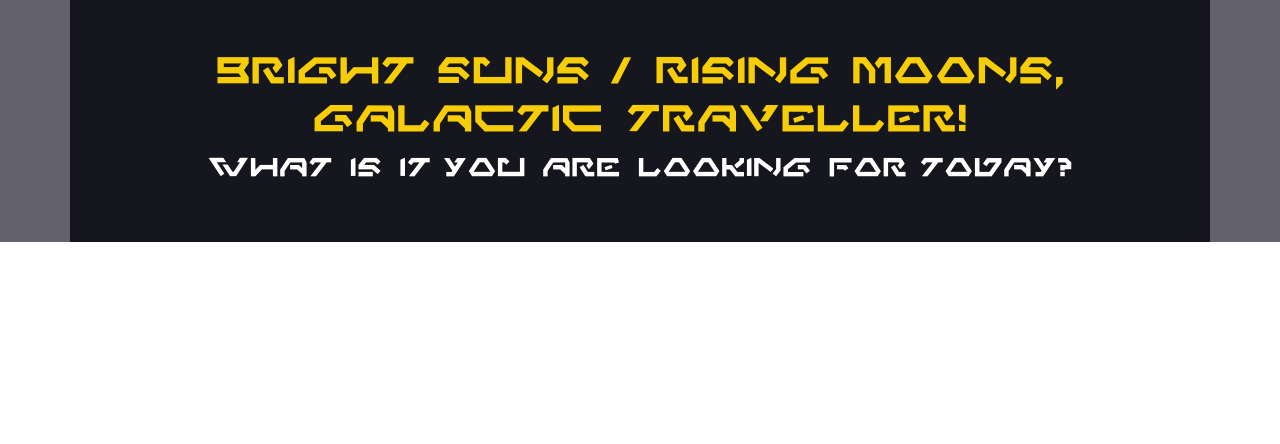
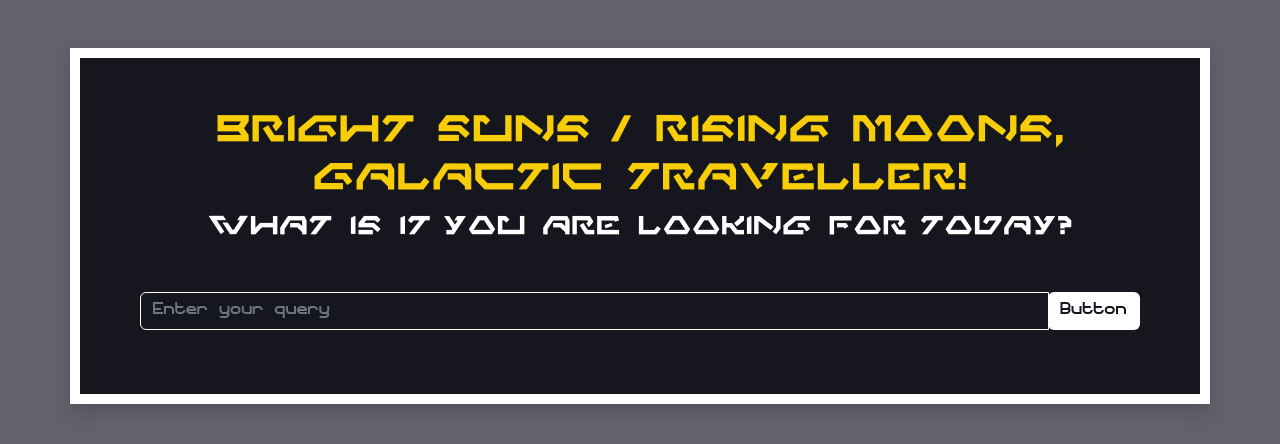
Before and after one commit to sarahkydnc/starwars-datapad, a React (Create React App) app: page / in a window 1280 px wide. Shown: the top 444 px of the page. Built offline with nearby package versions, Linux system fonts and the light colour scheme.

Commit message:
Added and simple-styled Form

```diff
--- a/src/App.css
+++ b/src/App.css
@@ -12,15 +12,18 @@
   --title-font: "Aurebesh-English", sans-serif;
   --body-font: "Anakin Mono", monospace;
   --highlight-color: #f7cd08;
-  --text-color: #ffffff;
+  --alert-color: #f90a0a;
+  --main-color: #ffffff;
 }
 
-.App {
+body {
   background-color: #62616c;
 }
 
 .container {
   background-color: #16171e;
+  border: 10px solid;
+  border-color: var(--main-color);
 }
 
 .container :is(h1, h3) {
@@ -33,5 +36,5 @@
 }
 
 .container h3 {
-  color: var(--text-color);
+  color: var(--main-color);
 }
--- a/src/App.js
+++ b/src/App.js
@@ -1,15 +1,19 @@
+import Datapad from "./Components/Datapad";
 import "./App.css";
 
 function App() {
   return (
-    <div className="App">
-      <div className="container p-5">
+    <div className="App mt-5">
+      <div className="container py-5 shadow">
         <h1>
           Bright Suns / Rising Moons,
           <br />
           Galactic Traveller!
         </h1>
+
         <h3>What is it you are looking for today?</h3>
+
+        <Datapad />
       </div>
     </div>
   );
--- /dev/null
+++ b/src/Components/Datapad.css
@@ -0,0 +1,14 @@
+body {
+  font-family: var(--body-font);
+}
+
+#find-subject-form .form-control {
+  background-color: #16171e;
+  color: var(--main-color);
+  border-color: var(--main-color);
+}
+
+#find-subject-form .btn {
+  background-color: var(--main-color);
+  color: #16171e;
+}
--- /dev/null
+++ b/src/Components/Datapad.js
@@ -0,0 +1,27 @@
+import React from "react";
+import "./Datapad.css";
+
+function Datapad() {
+  return (
+    <div>
+      <form id="find-subject-form" className="mt-5 px-5">
+        <div class="input-group mb-3">
+          <input
+            type="text"
+            className="form-control"
+            placeholder="Enter your query"
+            aria-label="Enter your query"
+            aria-describedby="button-addon2"
+          />
+          <div className="input-group-append">
+            <button className="btn" type="button" id="button-addon2">
+              Button
+            </button>
+          </div>
+        </div>
+      </form>
+    </div>
+  );
+}
+
+export default Datapad;
```
